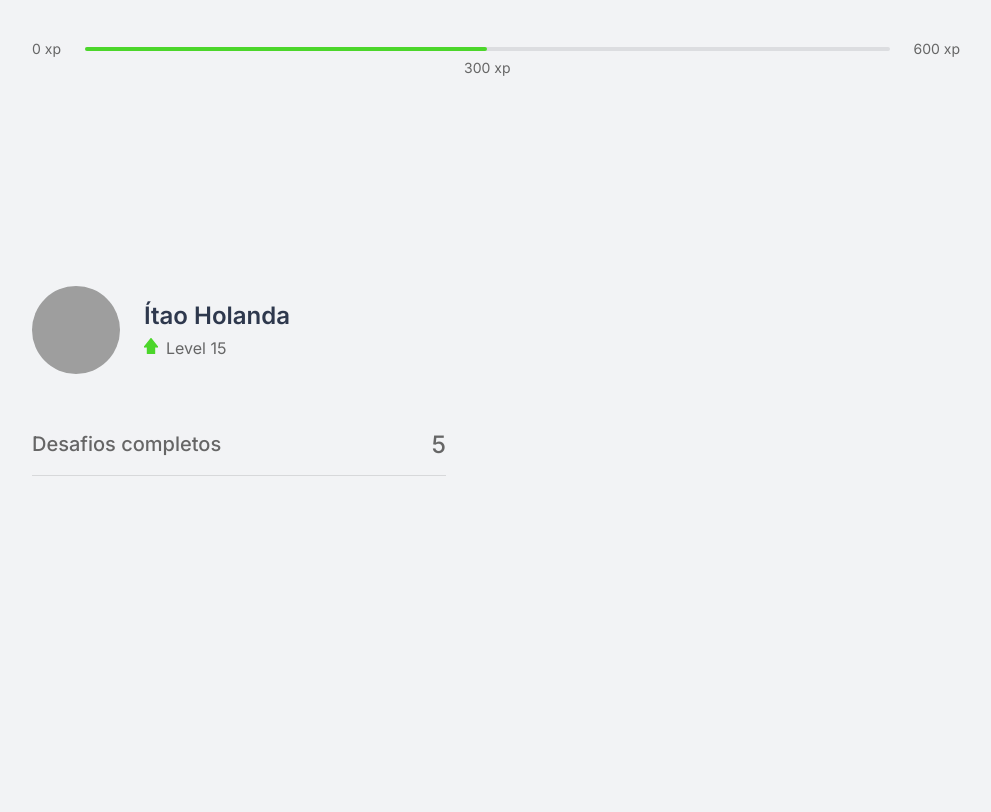
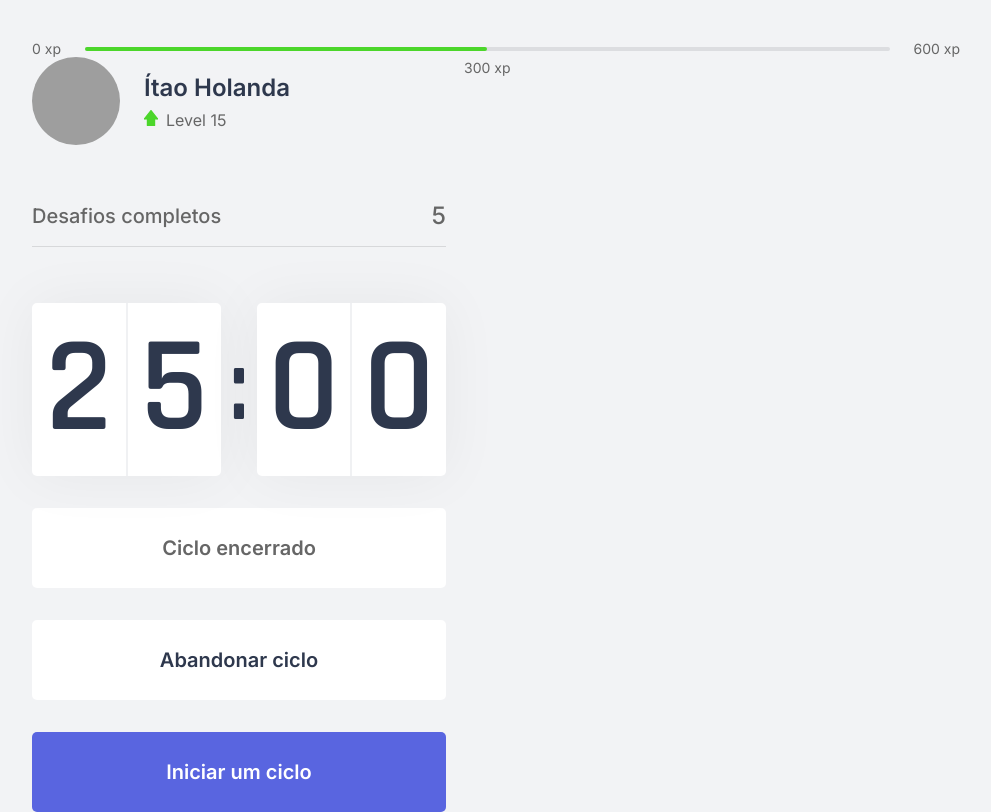
Before and after one commit to italoholanda/NextJS__move-it, a Next.js app: page / in a window 1280 px wide. Shown: the whole page, without its empty margins (144-1135 px from the left). Built offline with nearby package versions, Linux system fonts and the light colour scheme; grey boxes are pictures that could not be loaded.

Commit message:
countdown basic structure

```diff
--- /dev/null
+++ b/components/Countdown.tsx
@@ -0,0 +1,38 @@
+import cx from "classnames";
+import styles from "../styles/components/Countdown.module.css";
+
+export function Countdown() {
+  return (
+    <>
+      <div className={styles.countdown}>
+        <div>
+          <span>2</span>
+          <span>5</span>
+        </div>
+        <span>:</span>
+        <div>
+          <span>0</span>
+          <span>0</span>
+        </div>
+      </div>
+
+      <button disabled className={styles.startCycleButton}>
+        Ciclo encerrado
+      </button>
+
+      <>
+        <button
+        type="button"
+        className={cx(styles.startCycleButton,
+        styles.startCycleButtonActive)}>
+          Abandonar ciclo
+        </button>
+
+        <button type="button" className={styles.startCycleButton}>
+          Iniciar um ciclo
+        </button>
+      </>
+
+    </>
+  );
+}
--- a/pages/_document.tsx
+++ b/pages/_document.tsx
@@ -6,10 +6,8 @@ export default class MyDocument extends Document {
       <Html>
         <Head>
           <link rel="preconnect" href="https://fonts.gstatic.com" />
-
+          <link href="https://fonts.googleapis.com/css2?family=Inter:wght@400;500;600&family=Rajdhani:wght@600&display=swap" rel="stylesheet" />
           <link rel="shortcut icon" href="/favicon.png" type="image/png" />
-
-          <link href="https://fonts.googleapis.com/css2?family=Inter:wght@400;500;600&family=Rajdhani:wght@600&display=swap" rel="stylesheet" />
         </Head>
         <body>
           <Main />
--- a/pages/index.tsx
+++ b/pages/index.tsx
@@ -1,16 +1,22 @@
 import { CompletedChallenges } from "../components/CompletedChallenges";
 import { ExperienceBar } from "../components/ExperienceBar";
+import styles from "../styles/pages/Home.module.css";
+import { Countdown } from "../components/Countdown";
 import { Profile } from "../components/Profile";
-import styles from "../styles/pages/Home.module.css";
+import Head from "next/head";
 
 export default function Home() {
   return (
     <div className={styles.container}>
+      <Head>
+        <title>MOVE IT! | Workout Game</title>
+      </Head>
       <ExperienceBar />
       <section>
         <div className={styles.cycleContainer}>
           <Profile />
           <CompletedChallenges />
+          <Countdown />
         </div>
       </section>
     </div>
--- /dev/null
+++ b/styles/components/Countdown.module.css
@@ -0,0 +1,80 @@
+.countdown {
+  display: flex;
+  align-items: center;
+  font-family: Rajdhani;
+  font-weight: 600;
+  color: var(--title);
+}
+
+.countdown div {
+  flex: 1;
+
+  display: flex;
+  align-items: center;
+  justify-content: space-evenly;
+
+  background: var(--white);
+  box-shadow: 0 0 60px rgba(0, 0, 0, 0.05);
+  border-radius: 5px;
+  font-size: 8.5rem;
+  text-align: center;
+}
+
+.countdown div span {
+  flex: 1;
+}
+
+.countdown div span:first-child {
+  border-right: 1px solid #F0F1F3;
+}
+
+.countdown div span:last-child {
+  border-left: 1px solid #F0F1F3;
+}
+
+.countdown > span {
+  font-size: 6.25rem;
+  margin: 0 0.5rem;
+}
+
+button.startCycleButton {
+  width: 100%;
+  height: 5rem;
+
+  margin-top: 2rem;
+
+  display: flex;
+  align-items: center;
+  justify-content: center;
+
+  border: 0;
+  border-radius: 5px;
+
+  background: var(--blue);
+  color: var(--white);
+
+  font-size: 1.25rem;
+  font-weight: 600;
+
+  transition: background-color 0.2s;
+}
+
+button.startCycleButton:not([disabled]):hover {
+  background: var(--blue-dark);
+}
+
+button.startCycleButtonActive {
+  background: var(--white);
+  color: var(--title);
+}
+
+button.startCycleButtonActive:not([disabled]):hover {
+  background: var(--red);
+  color: var(--white);
+}
+
+button.startCycleButton[disabled] {
+  background: var(--white);
+  color: var(--text);
+  cursor: not-allowed;
+}
```
